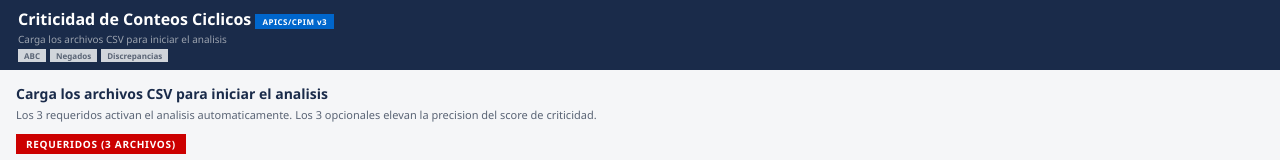
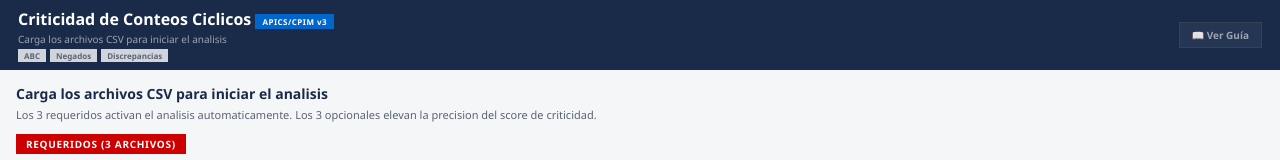
Before and after one commit to jsanchez261093-max/conteos-ciclicos, a plain HTML site: page index.html in a window 1280 px wide. Shown: the top 160 px of the page. Drawn offline with nearby package versions, Linux system fonts and the light colour scheme.

Commit message:
Update index.html
Conexion Herramienta - Guía

```diff
--- a/index.html
+++ b/index.html
@@ -108,6 +108,7 @@ footer{background:#1A2B4A;color:#9CA3AF;font-size:10px;padding:7px 18px;margin-t
     <div class="etags"><span class="etag off" id="tag-abc">ABC</span><span class="etag off" id="tag-neg">Negados</span><span class="etag off" id="tag-disc">Discrepancias</span></div>
   </div>
   <div class="hdr-right">
+    <a href="guia.html" target="_blank" style="background:#253654;color:#9CA3AF;font-size:10px;font-weight:700;padding:5px 12px;text-decoration:none;border:1px solid #374151;display:inline-flex;align-items:center;gap:5px">📖 Ver Guía</a>
     <button id="bx" onclick="downloadExcel()">Descargar Excel Top 100</button>
     <button id="bp" onclick="downloadPDF()">Descargar PDF</button>
     <button id="br" onclick="resetTool()">Nueva Carga</button>
```
